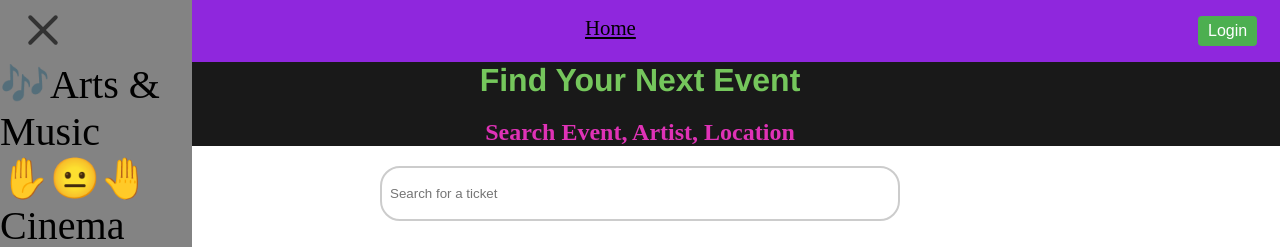
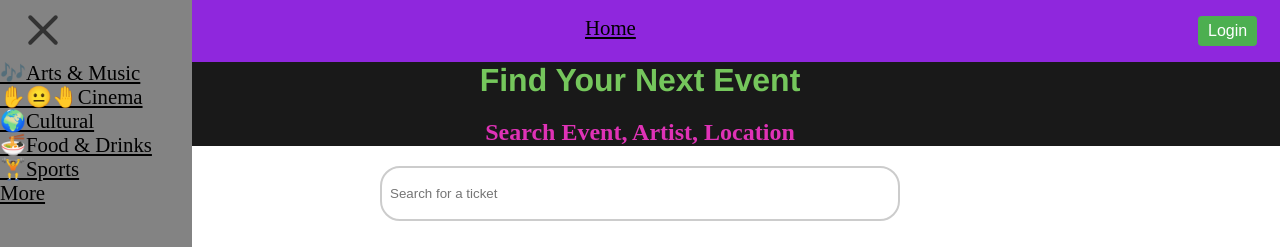
Before and after one commit to IDATA2301/idata2301-ticketlords-group4, a React (Vite) app: page / in a window 1280 px wide. Both pictures are taken after a click on the button 42 px from the left and 30 px from the top of the page. Shown: the top 247 px of the page. Built offline with nearby package versions, Linux system fonts and the light colour scheme.

Commit message:
wrapped all the categories inside <a>'s

```diff
--- a/src/components/HamburgerMenu.tsx
+++ b/src/components/HamburgerMenu.tsx
@@ -20,12 +20,24 @@ const HamburgerMenu: React.FC = () => {
           <div className="sidebar">
             <div className="sidebar-top">
               <div className="sidebar-event-categories">
+                <a href="#categories/arts-music">
                   <div>🎶Arts & Music</div>
+                </a>
+                <a href="#categories/cinema">
                   <div>✋😐🤚Cinema</div>
+                </a>
+                <a href="#categories/cultural">
                   <div>🌍Cultural</div>
+                </a>
+                <a href="#categories/food-drinks">
                   <div>🍜Food & Drinks</div>
+                </a>
+                <a href="#categories/sports">
                   <div>🏋️Sports</div>
+                </a>
+                <a href="#categories">
                   <div>More</div>
+                </a>
               </div>
             </div>
           </div>
```
Lines whose indentation alone changed are shown as unchanged.
